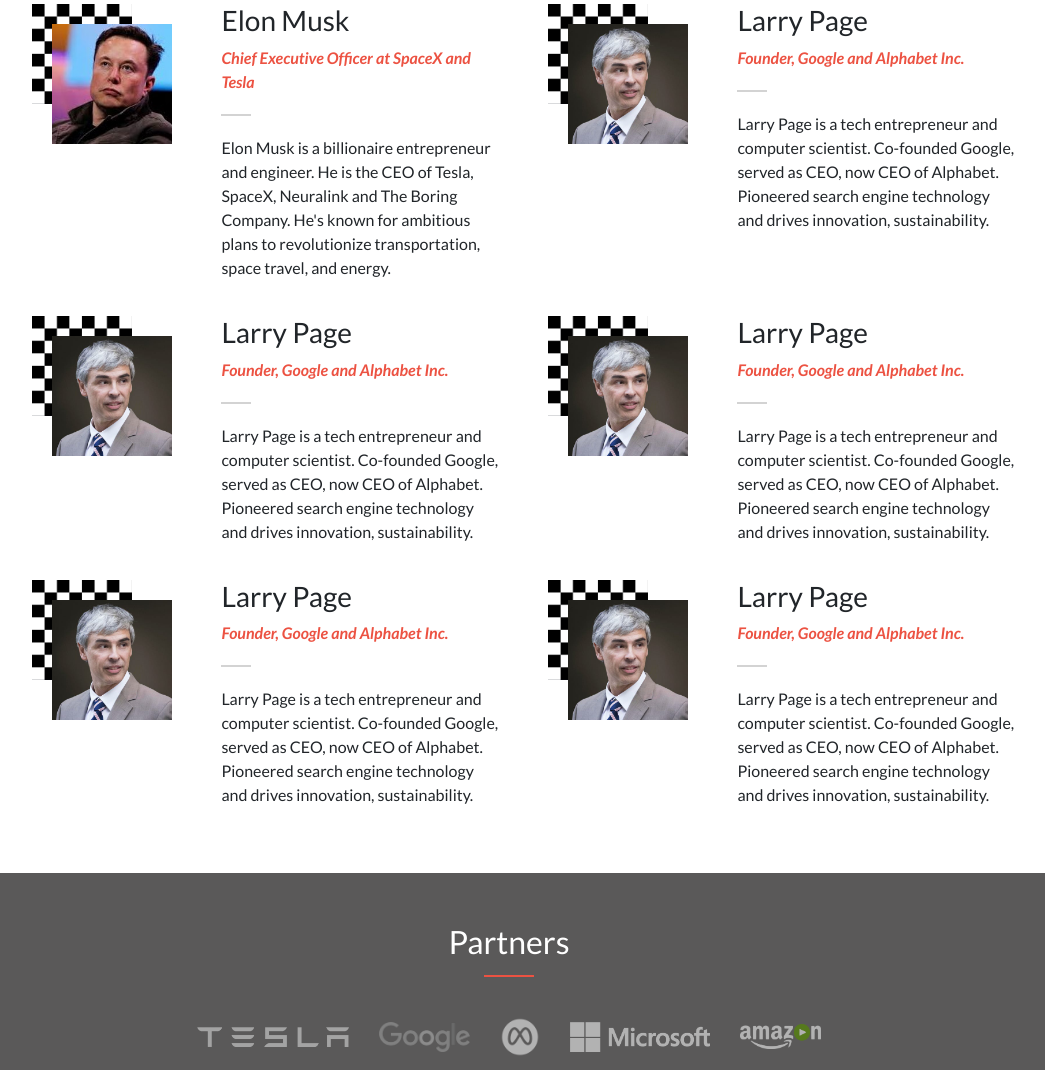
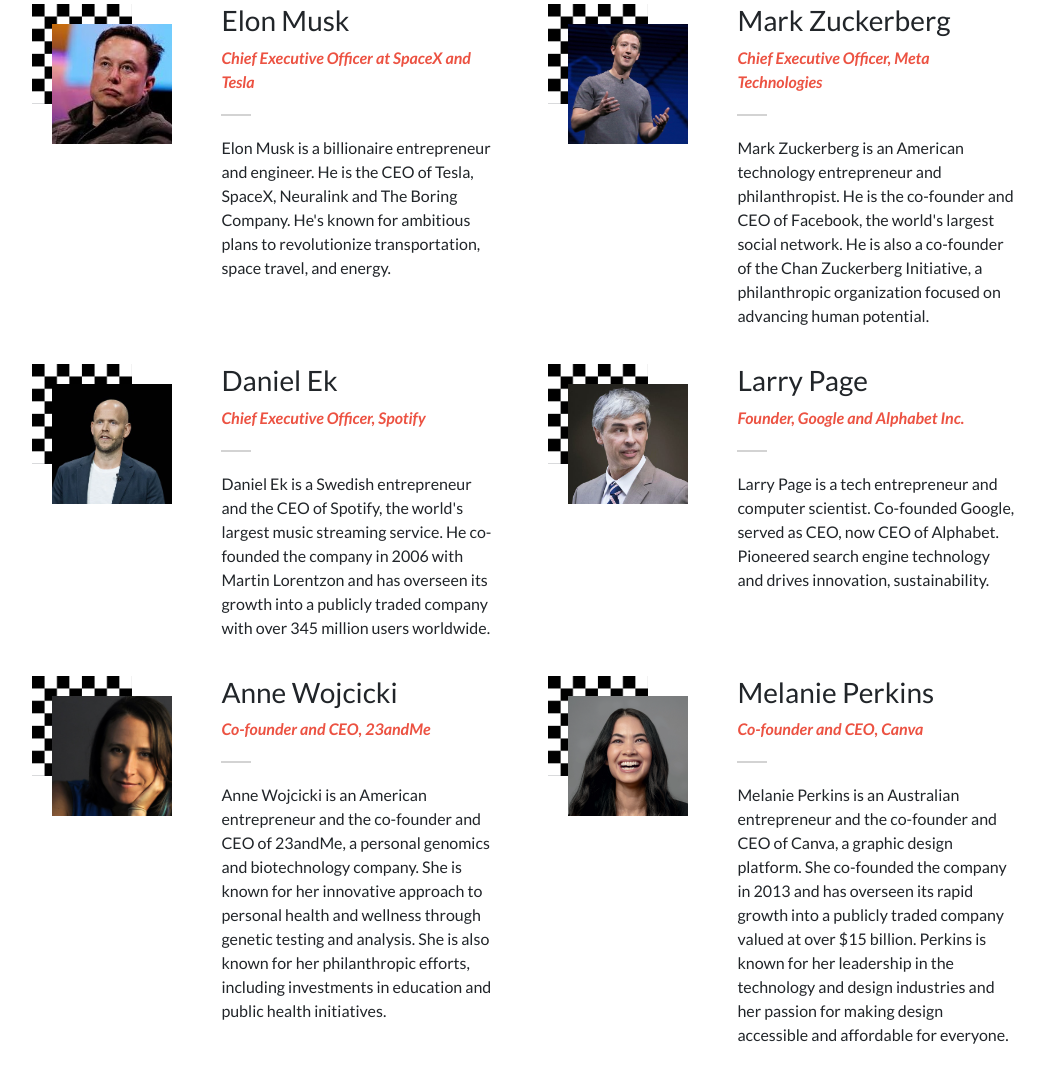
Before and after one commit to preciousbetine/microverse-html-css-js-capstone, a plain HTML site: page index.html in a window 1280 px wide. Shown: the part 1564-2634 px from the top of the page, without its empty margins (131-1176 px from the left). Drawn offline with nearby package versions, Linux system fonts and the light colour scheme.

Commit message:
Dynamically add speakers to page

```diff
--- a/css/homepage.css
+++ b/css/homepage.css
@@ -136,6 +136,10 @@
   display: grid;
   grid-template-columns: 40% auto;
   gap: 20px;
+}
+
+#speakers .speaker:nth-child(n+2) {
+  display: none;
 }
 
 .speaker-description {
@@ -444,6 +448,10 @@
     padding: 10px 10%;
   }
 
+  #speakers .speaker:nth-child(n+2) {
+    display: grid;
+  }
+
   #speakers button {
     display: none;
   }
--- a/index.html
+++ b/index.html
@@ -9,6 +9,7 @@
   <link rel="stylesheet" href="https://cdnjs.cloudflare.com/ajax/libs/bootstrap/5.2.3/css/bootstrap.min.css" integrity="sha512-SbiR/eusphKoMVVXysTKG/7VseWii+Y3FdHrt0EpKgpToZeemhqHeZeLWLhJutz/2ut2Vw1uQEj2MbRF+TVBUA==" crossorigin="anonymous" referrerpolicy="no-referrer" />
   <link rel="stylesheet" href="https://cdnjs.cloudflare.com/ajax/libs/font-awesome/6.2.1/css/all.min.css" integrity="sha512-MV7K8+y+gLIBoVD59lQIYicR65iaqukzvf/nwasF0nqhPay5w/9lJmVM2hMDcnK1OnMGCdVK+iQrJ7lzPJQd1w==" crossorigin="anonymous" referrerpolicy="no-referrer" />
   <script type="text/javascript" src="js/mobile-menu.js" defer></script>
+  <script type="text/javascript" src="js/featured-speakers.js" defer></script>
   <title>Emerging Technologies</title>
 </head>
 <body>
@@ -146,114 +147,7 @@
     <h2>Featured Speakers</h2>
     <div class="line"></div>
 
-    <div id="speakers">
-      <div class="speaker">
-        <div class="speaker-image-div">
-          <div class="speaker-image">
-            <img alt="" src="images/bw_tile.PNG" class="tile"/>
-            <img alt="" src="images/elon.jpeg" class="person" />
-          </div>
-        </div>
-        <div>
-          <h3>Elon Musk</h3>
-          <p class="speaker-description">Chief Executive Officer at SpaceX and Tesla</p>
-          <div class="gray-line"></div>
-          <p>Elon Musk is a billionaire entrepreneur and engineer.
-            He is the CEO of Tesla, SpaceX, Neuralink and The Boring Company.
-            He's known for ambitious plans to revolutionize transportation, space travel, and energy.
-          </p>
-        </div>
-      </div>
-      <div class="speaker">
-        <div class="speaker-image-div">
-          <div class="speaker-image">
-            <img alt="" src="images/bw_tile.PNG" class="tile"/>
-            <img alt="" src="images/larry.jpg" class="person" />
-          </div>
-        </div>
-        <div>
-          <h3>Larry Page</h3>
-          <p class="speaker-description">Founder, Google and Alphabet Inc.</p>
-          <div class="gray-line"></div>
-          <p>Larry Page is a tech entrepreneur and computer scientist.
-            Co-founded Google, served as CEO, now CEO of Alphabet.
-            Pioneered search engine technology and drives innovation, sustainability.
-          </p>
-        </div>
-      </div>
-      <div class="speaker">
-        <div class="speaker-image-div">
-          <div class="speaker-image">
-            <img alt="" src="images/bw_tile.PNG" class="tile"/>
-            <img alt="" src="images/larry.jpg" class="person" />
-          </div>
-        </div>
-        <div>
-          <h3>Larry Page</h3>
-          <p class="speaker-description">Founder, Google and Alphabet Inc.</p>
-          <div class="gray-line"></div>
-          <p>Larry Page is a tech entrepreneur and computer scientist.
-            Co-founded Google, served as CEO, now CEO of Alphabet.
-            Pioneered search engine technology and drives innovation, sustainability.
-          </p>
-        </div>
-      </div>
-      <div class="speaker">
-        <div class="speaker-image-div">
-          <div class="speaker-image">
-            <img alt="" src="images/bw_tile.PNG" class="tile"/>
-            <img alt="" src="images/larry.jpg" class="person" />
-          </div>
-        </div>
-        <div>
-          <h3>Larry Page</h3>
-          <p class="speaker-description">Founder, Google and Alphabet Inc.</p>
-          <div class="gray-line"></div>
-          <p>Larry Page is a tech entrepreneur and computer scientist.
-            Co-founded Google, served as CEO, now CEO of Alphabet.
-            Pioneered search engine technology and drives innovation, sustainability.
-          </p>
-        </div>
-      </div>
-      <div class="speaker">
-        <div class="speaker-image-div">
-          <div class="speaker-image">
-            <img alt="" src="images/bw_tile.PNG" class="tile"/>
-            <img alt="" src="images/larry.jpg" class="person" />
-          </div>
-        </div>
-        <div>
-          <h3>Larry Page</h3>
-          <p class="speaker-description">Founder, Google and Alphabet Inc.</p>
-          <div class="gray-line"></div>
-          <p>Larry Page is a tech entrepreneur and computer scientist.
-            Co-founded Google, served as CEO, now CEO of Alphabet.
-            Pioneered search engine technology and drives innovation, sustainability.
-          </p>
-        </div>
-      </div>
-      <div class="speaker">
-        <div class="speaker-image-div">
-          <div class="speaker-image">
-            <img alt="" src="images/bw_tile.PNG" class="tile"/>
-            <img alt="" src="images/larry.jpg" class="person" />
-          </div>
-        </div>
-        <div>
-          <h3>Larry Page</h3>
-          <p class="speaker-description">Founder, Google and Alphabet Inc.</p>
-          <div class="gray-line"></div>
-          <p>Larry Page is a tech entrepreneur and computer scientist.
-            Co-founded Google, served as CEO, now CEO of Alphabet.
-            Pioneered search engine technology and drives innovation, sustainability.
-          </p>
-        </div>
-      </div>
-      <button>
-        MORE
-        <i class="fa-solid fa-chevron-down"></i>
-      </button>
-    </div>
+    <div id="speakers"></div>
   </section>
 
   <section id="partners-section">
--- /dev/null
+++ b/js/featured-speakers.js
@@ -0,0 +1,98 @@
+
+const speakers = [
+  {
+    name: 'Elon Musk',
+    image: 'images/elon.jpeg',
+    description: 'Chief Executive Officer at SpaceX and Tesla',
+    information: `Elon Musk is a billionaire entrepreneur and engineer.
+                  He is the CEO of Tesla, SpaceX, Neuralink and The Boring Company.
+                  He's known for ambitious plans to revolutionize transportation,
+                  space travel, and energy.`,
+  },
+  {
+    name: 'Mark Zuckerberg',
+    image: 'images/mark.jpg',
+    description: 'Chief Executive Officer, Meta Technologies',
+    information: `Mark Zuckerberg is an American technology entrepreneur and philanthropist.
+                  He is the co-founder and CEO of Facebook, the world's largest social network.
+                  He is also a co-founder of the Chan Zuckerberg Initiative, a philanthropic
+                  organization focused on advancing human potential.`,
+  },
+  {
+    name: 'Daniel Ek',
+    image: 'images/daniel.webp',
+    description: 'Chief Executive Officer, Spotify',
+    information: `Daniel Ek is a Swedish entrepreneur and the CEO of Spotify,
+                  the world's largest music streaming service. He co-founded the company in 2006
+                  with Martin Lorentzon and has overseen its growth into a publicly traded company
+                  with over 345 million users worldwide.`,
+  },
+  {
+    name: 'Larry Page',
+    image: 'images/larry.jpg',
+    description: 'Founder, Google and Alphabet Inc.',
+    information: `Larry Page is a tech entrepreneur and computer scientist.
+                  Co-founded Google, served as CEO, now CEO of Alphabet.
+                  Pioneered search engine technology and drives innovation, sustainability.`,
+  },
+  {
+    name: 'Anne Wojcicki',
+    image: 'images/anne.jpg',
+    description: 'Co-founder and CEO, 23andMe',
+    information: `Anne Wojcicki is an American entrepreneur and the co-founder and CEO of 23andMe,
+                  a personal genomics and biotechnology company. She is known for her innovative
+                  approach to personal health and wellness through genetic testing and analysis.
+                  She is also known for her philanthropic efforts, including investments in
+                  education and public health initiatives.`,
+  },
+  {
+    name: 'Melanie Perkins',
+    image: 'images/melanie.webp',
+    description: 'Co-founder and CEO, Canva',
+    information: `Melanie Perkins is an Australian entrepreneur and the co-founder and
+                  CEO of Canva, a graphic design platform. She co-founded the company
+                  in 2013 and has overseen its rapid growth into a publicly traded company
+                  valued at over $15 billion. Perkins is known for her leadership in the
+                  technology and design industries and her passion for making design
+                  accessible and affordable for everyone.`,
+  },
+];
+
+const speakersDiv = document.querySelector('#speakers');
+let speakersDivContent = '';
+speakers.forEach((speaker) => {
+  speakersDivContent += `
+  <div class="speaker">
+    <div class="speaker-image-div">
+      <div class="speaker-image">
+        <img alt="" src="images/bw_tile.PNG" class="tile"/>
+        <img alt="" src=${speaker.image} class="person" />
+      </div>
+    </div>
+    <div>
+      <h3>${speaker.name}</h3>
+      <p class="speaker-description">${speaker.description}</p>
+      <div class="gray-line"></div>
+      <p>${speaker.information}</p>
+    </div>
+  </div>
+  `;
+});
+
+speakersDivContent += `
+  <button id="showAllSpeakers">
+    MORE
+    <i class="fa-solid fa-chevron-down"></i>
+  </button>
+`;
+
+speakersDiv.innerHTML = speakersDivContent;
+
+const showAllSpeakers = document.querySelector('#showAllSpeakers');
+showAllSpeakers.addEventListener('click' , () => {
+  const remainingSpeakers = document.querySelectorAll('#speakers .speaker:nth-child(n+2)');
+  remainingSpeakers.forEach((speaker) => {
+    speaker.style.display = 'grid';
+  });
+  showAllSpeakers.style.display = 'none';
+});
```
Also changed, not shown: images/anne.jpg (added), images/daniel.webp (added), images/mark.jpg (added), images/melanie.webp (added).
